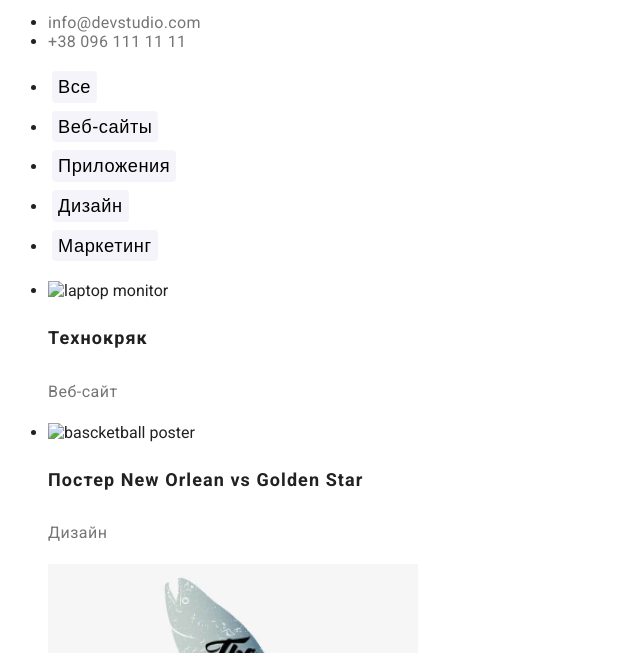
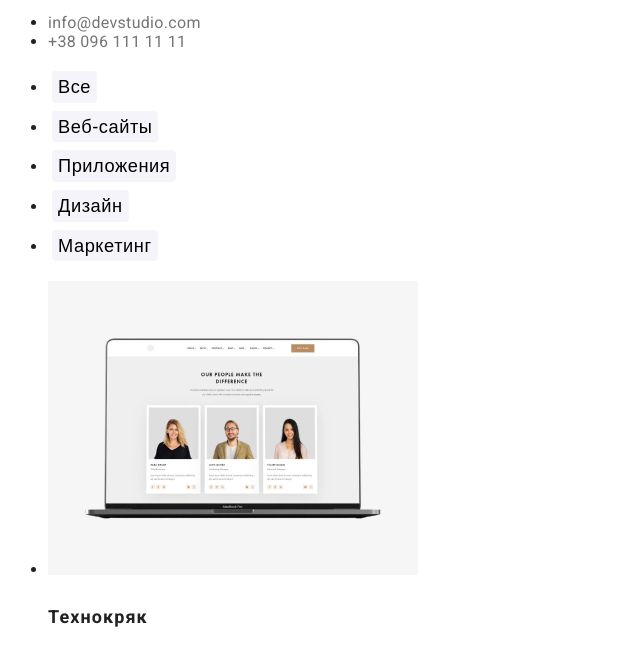
Before and after one commit to DmytroPundyk/goit-markup-hw-02, a plain HTML site: page portfolio.html in a window 1280 px wide. Shown: the part 119-772 px from the top of the page, without its empty margins (0-640 px from the left). Drawn offline with Linux system fonts and the light colour scheme; the site is published under a folder, as on GitHub Pages, so addresses that start at the root find nothing.

Commit message:
ДЗ№2.5

```diff
--- a/css/style.css
+++ b/css/style.css
@@ -142,7 +142,7 @@ body {
     .filter-part-list-item:hover {
       background: #2196f3;
       color: #fff;
-      box-shadow: 1px 3px 1px 0px rgba(0, 0, 0, 0.1);
+      box-shadow: 1px 3px 1px 0px rgba(0, 0, 0, 0.2);
     }
     /* примеры страницы portfolio */
     .pattern-list-item-header {
--- a/portfolio.html
+++ b/portfolio.html
@@ -71,12 +71,12 @@
             <!--заголовок скрыть в оформлении-->
            <ul class="pattern-list">
               <li class="pattern-list-item">
-                 <img src="/images/example1.jpg" alt="laptop monitor" width="370px" height="294px" />
+                 <img src="./images/example1.jpg" alt="laptop monitor" width="370px" height="294px" />
                   <h3 class="pattern-list-item-header">Технокряк</h3>
                   <p class="pattern-list-item-text">Веб-сайт</p>
               </li>
               <li class="pattern-list-item">
-               <img src="/images/example2.jpg" alt="bascketball poster" width="370px"/>
+               <img src="./images/example2.jpg" alt="bascketball poster" width="370px"/>
                <h3 class="pattern-list-item-header">Постер New Orlean vs Golden Star</h3>
                <p class="pattern-list-item-text">Дизайн</p>
               </li>
```
